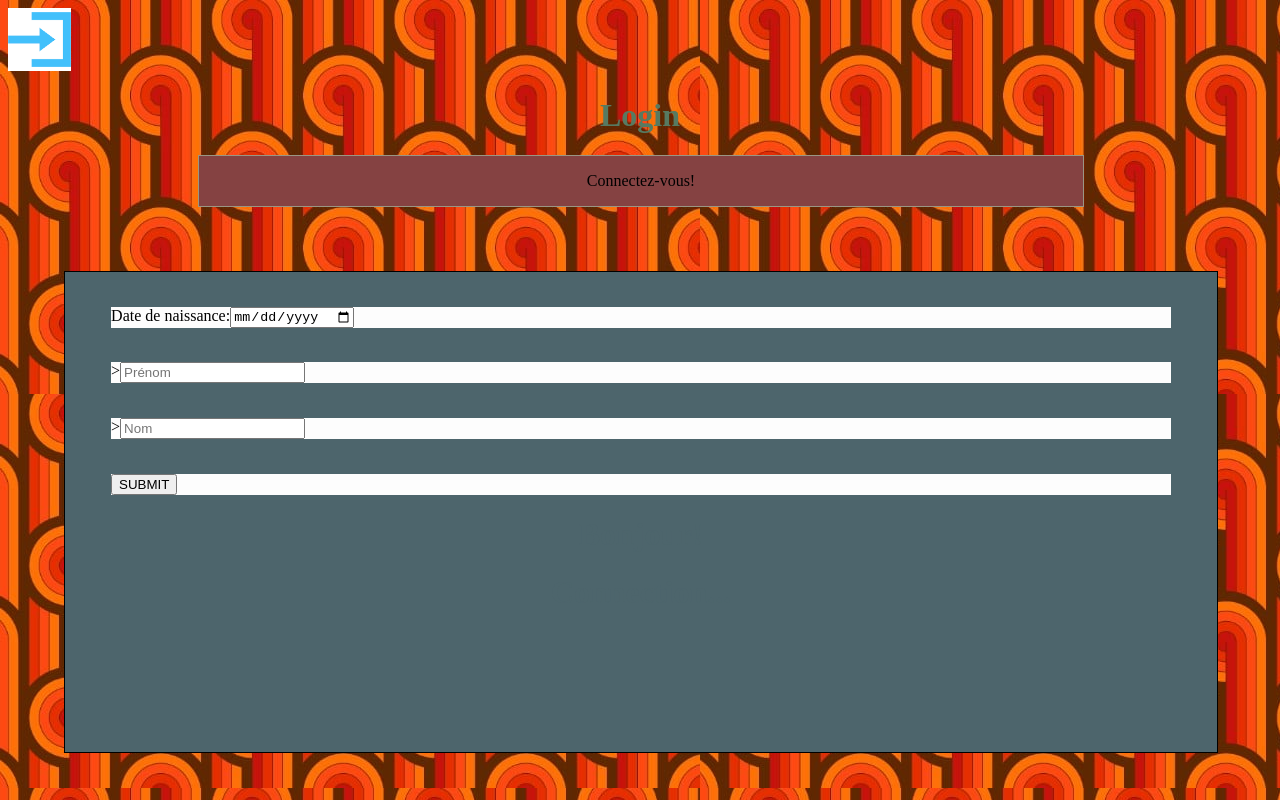
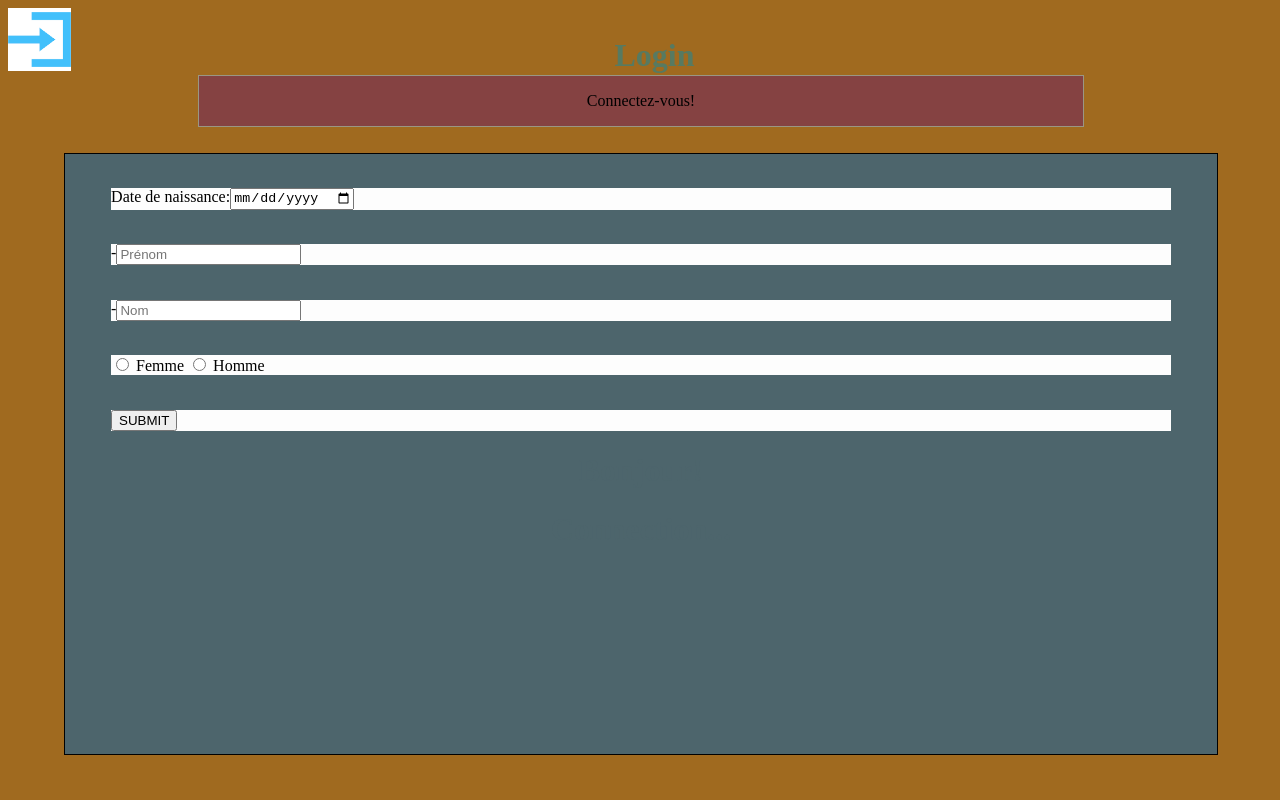
Before and after one commit to clarhenz/NSI, a plain HTML site: page Clara.Henzinger.Site/index.html in a window 1280 px wide. Drawn offline with Linux system fonts and the light colour scheme.

Commit message:
Add files via upload

```diff
--- a/Clara.Henzinger.Site/CSS/css1.css
+++ b/Clara.Henzinger.Site/CSS/css1.css
@@ -1,11 +1,17 @@
 body {
-    background-image: url("/./images/background.jpg");
     background-color: rgb(160, 106, 31);
 }
 
+#titre{
+    color: rgb(87, 122, 97);
+    position: absolute;
+    text-align: center;
+    left: 48%;
+    top: 2%;
+}
 h1{
+    color: rgb(87, 122, 97);
     text-align: center;
-    color: rgb(87, 122, 97);
 }
 h2{
     font-style: italic;
@@ -33,13 +39,13 @@ h2{
 
 #element_1{
     position:absolute;
-    margin-top: 5%;
+    margin-top: 2%;
 
     left: 5%;
     right: 5%;
 
     width:90%;
-    height: 60%;
+    height: 75%;
     border: 1px solid black;
     background-color: rgb(77, 101, 108);
 }
@@ -87,3 +93,16 @@ h2{
 #texte_secret2:hover{
     color: rgb(117, 35, 35);
 }
+
+#images{
+    position: relative;
+    margin-top: 1%;
+    left: 40%;
+}
+
+.img {
+    width: 7%;
+    height: 7%;
+    align-self: center;
+    display: none;
+}
--- a/Clara.Henzinger.Site/JS/script.js
+++ b/Clara.Henzinger.Site/JS/script.js
@@ -39,9 +39,9 @@ function LN(){
     alert("Mettez votre Nom");
 }
 
-//bouton 'submit':
 
 
+//bouton 'submit':
 
 function submit(){
     const bigbox = document.getElementById("element_1");
--- a/Clara.Henzinger.Site/index.html
+++ b/Clara.Henzinger.Site/index.html
@@ -11,7 +11,7 @@
 
 
         <img src="images/logo.png" alt="logo" title="logo" height = 5% width = 5%>
-        <h1>Login</h1>
+        <h1 id = titre>Login</h1>
         <div class = "flexcontainer">
 
             <div id = "element">
@@ -28,13 +28,28 @@
                     </div>
 
                     <div class = "inside_boxes" id = "FirstName" >
-                        <label for="fname">    > </label>
+                        <label for="fname">- </label>
                         <input type="name" name="Prénom" onclick="FN()" placeholder="Prénom" ><br>
                     </div>
 
                     <div class = "inside_boxes" id = "LastName">
-                        <label for="fname">    > </label>
+                        <label for="fname">-  </label>
                         <input type="name" name="Nom" onclick = "LN()" placeholder="Nom" ><br>
+                    </div>
+                    <div class = "inside_boxes" id = "Avatar">
+                        <label>
+                            <label>
+                                <input type="radio" name="image" value="image1" onclick="document.getElementById('img1').style.display = 'block'; document.getElementById('img2').style.display = 'none';">
+                                Femme
+                            </label>
+                            <label>
+                                <input type="radio" name="image" value="image2" onclick="document.getElementById('img1').style.display = 'none'; document.getElementById('img2').style.display = 'block';">
+                                Homme
+                            </label>
+                    </div>
+                    <div id = images >
+                        <img class = "img" id="img1" src="images/avatar-woman.png">
+                        <img class = "img" id="img2" src="images/avatar-man.png">
                     </div>
 
                     <div class = "inside_boxes" id = "Submit">
```
Also changed, not shown: Clara.Henzinger.Site/images/avatar-man.png (added), Clara.Henzinger.Site/images/avatar-woman.png (added).
